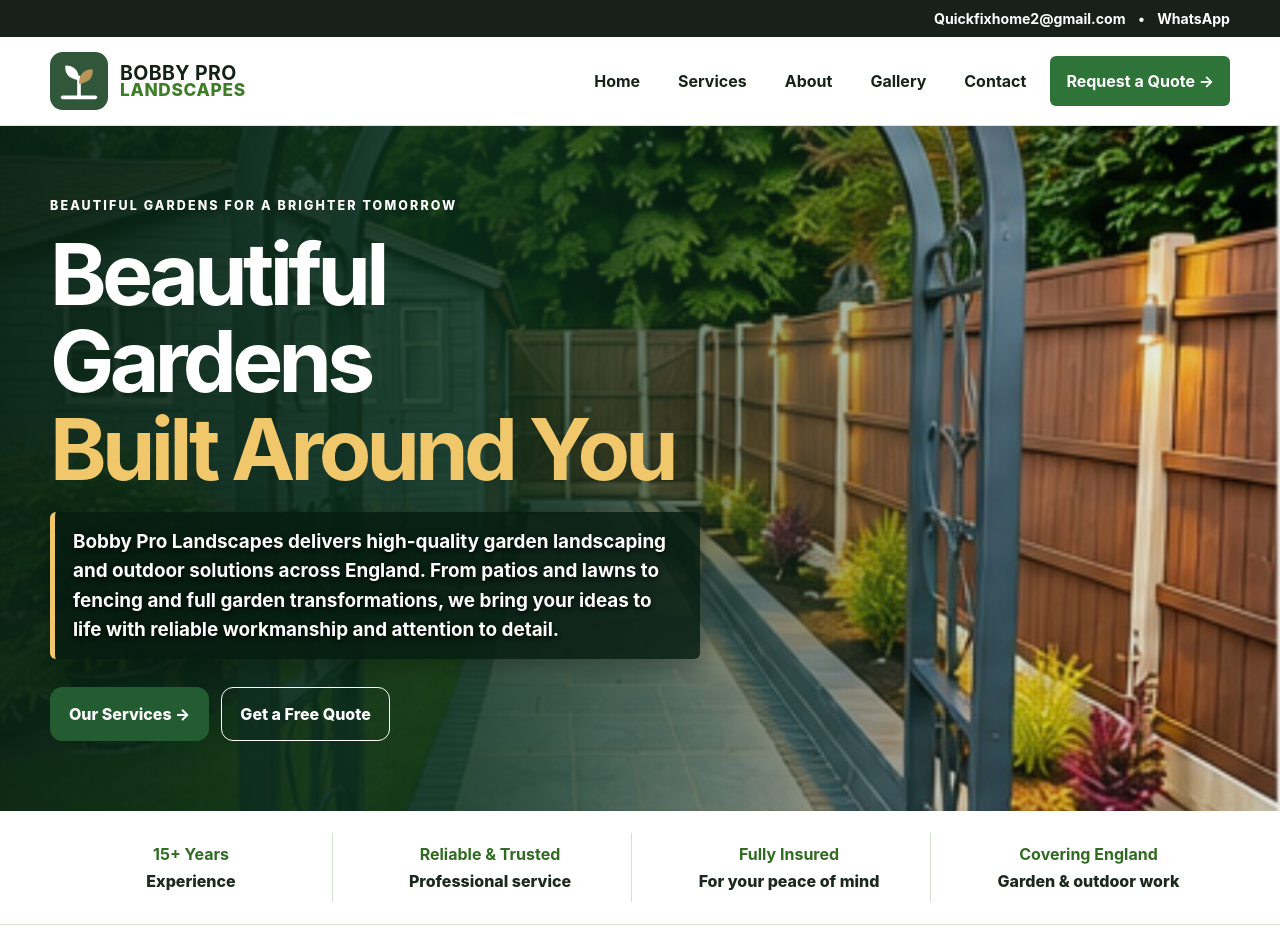
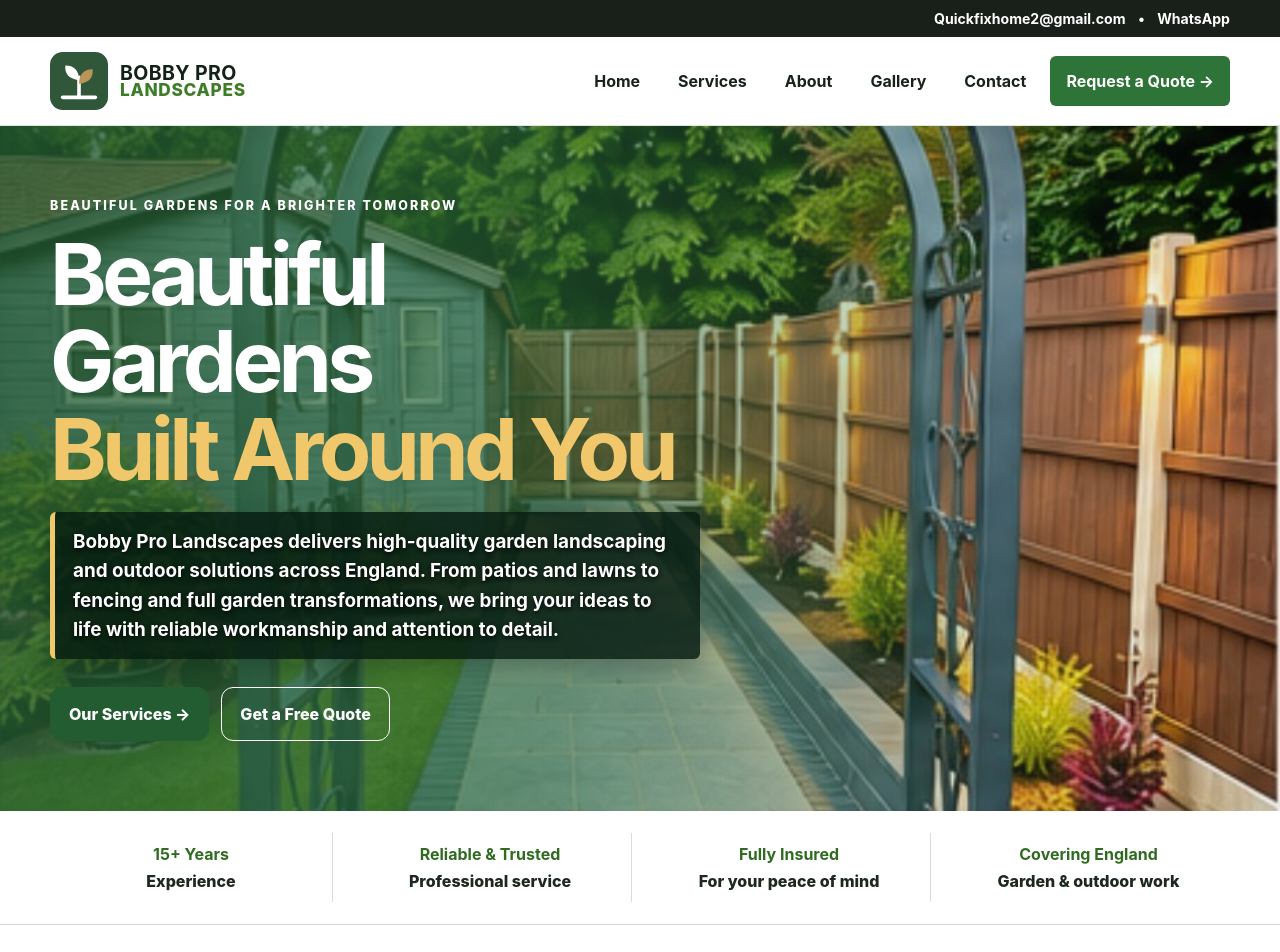
Before and after one commit to arsalanbobby/Bobby-Pro-Landscapes, a Jekyll site: the page built from index.md, in a window 1280 px wide and 1400 px high. Shown: the top 952 px of the window. Built offline with Jekyll 4.4.1, drawn with Linux system fonts in a browser that asks for light colours.

Commit message:
Lighten homepage green image overlay

```diff
--- a/assets/css/style.css
+++ b/assets/css/style.css
@@ -120,7 +120,7 @@ a{color:inherit}
   min-height:525px;
   padding:70px 0;
   background:
-    linear-gradient(90deg,rgba(8,35,20,.94) 0%,rgba(10,48,27,.84) 35%,rgba(12,52,29,.48) 58%,rgba(12,52,29,.14) 78%,rgba(12,52,29,.06) 100%),
+    linear-gradient(90deg,rgba(35,92,49,.78) 0%,rgba(42,108,58,.66) 35%,rgba(50,118,65,.40) 58%,rgba(50,118,65,.12) 78%,rgba(50,118,65,.04) 100%),
     url('../images/header-landscape.jpg') center 48% / cover no-repeat;
 }
 .approved-landscape-hero .hero-grid{grid-template-columns:minmax(0,650px) 1fr}
```
